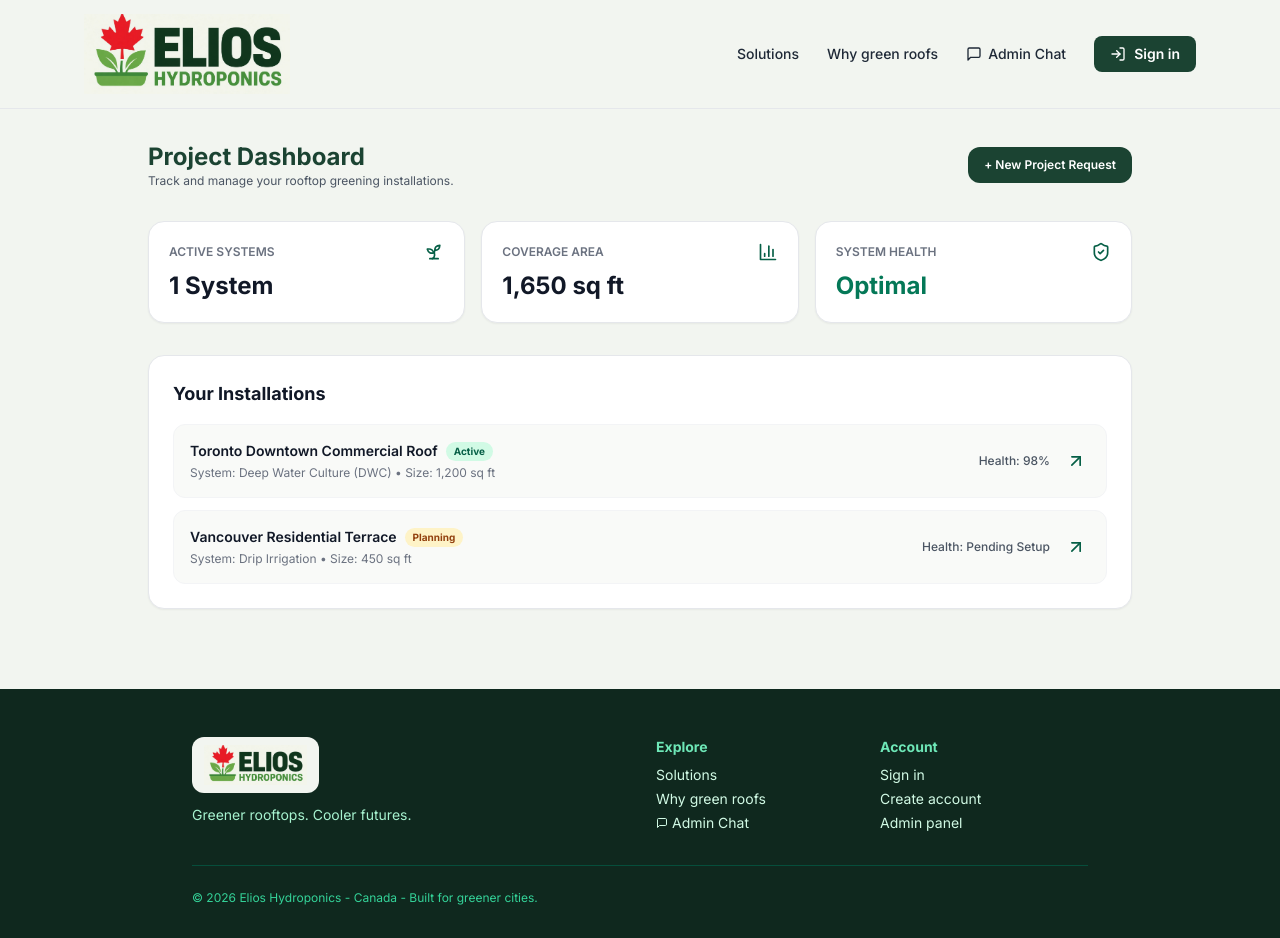
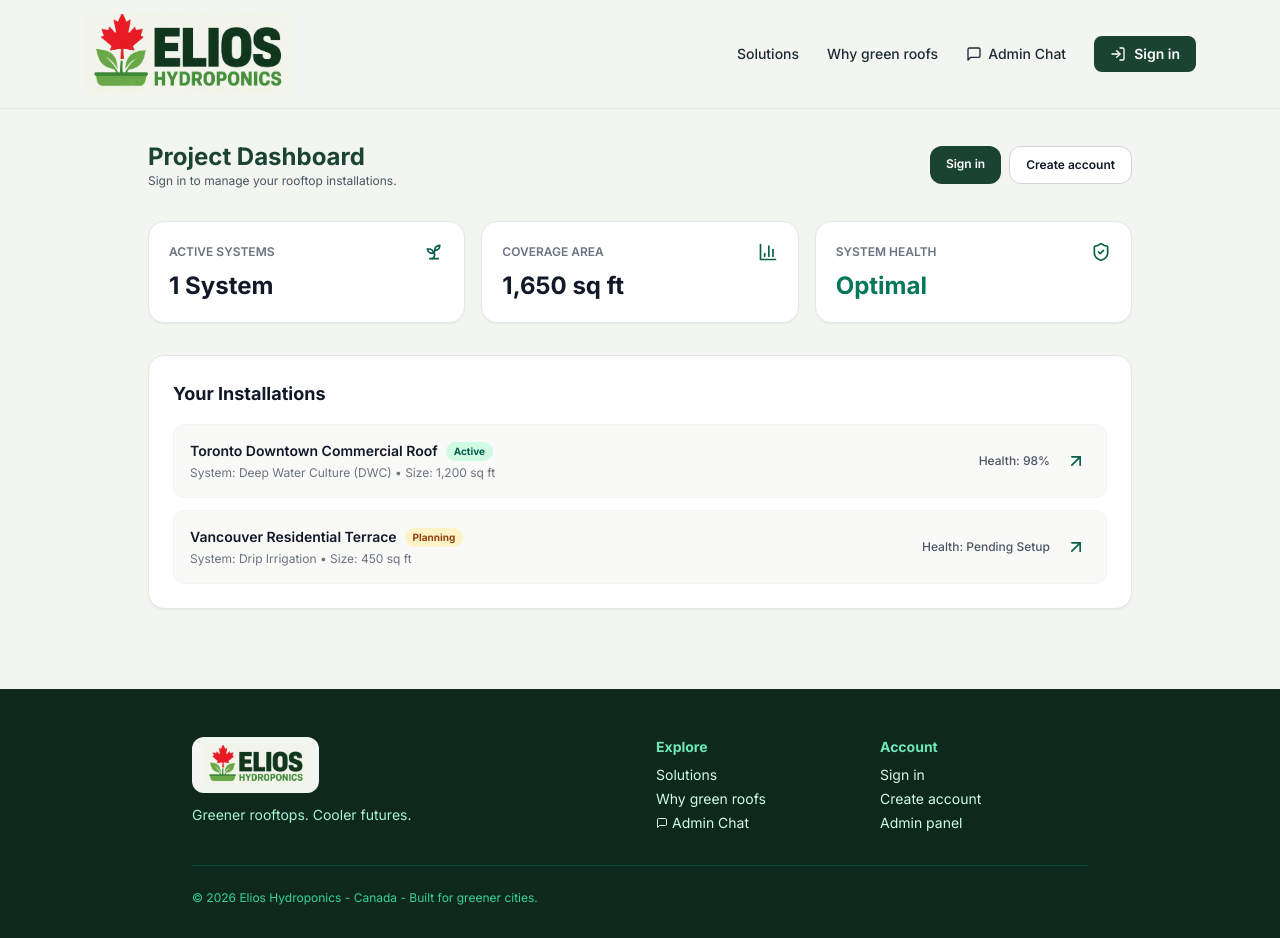
Before and after one commit to DaddyG-commits/Elios-Hydroponics, a Next.js app: page /dashboard in a window 1280 px wide. Built offline with nearby package versions, Linux system fonts and the light colour scheme.

Commit message:
Dashboard session profile + Settings link

```diff
--- a/src/app/dashboard/page.tsx
+++ b/src/app/dashboard/page.tsx
@@ -1,10 +1,28 @@
 'use client'
 
+import { useEffect, useState } from 'react'
+import Link from 'next/link'
+import { useRouter } from 'next/navigation'
 import Navbar from '@/components/Navbar'
 import Footer from '@/components/Footer'
-import { Sprout, BarChart3, ShieldCheck, ArrowUpRight } from 'lucide-react'
+import { Sprout, BarChart3, ShieldCheck, ArrowUpRight, Settings, LogOut, User } from 'lucide-react'
+import { clearSession, getSession, type SessionUser } from '@/lib/user-auth'
 
 export default function DashboardPage() {
+  const router = useRouter()
+  const [user, setUser] = useState<SessionUser | null>(null)
+  const [ready, setReady] = useState(false)
+
+  useEffect(() => {
+    setUser(getSession())
+    setReady(true)
+  }, [])
+
+  const logout = () => {
+    clearSession()
+    router.push('/login')
+  }
+
   const projects = [
     {
       id: '1',
@@ -24,23 +42,92 @@ export default function DashboardPage() {
     },
   ]
 
+  if (!ready) {
+    return (
+      <div className="min-h-screen bg-[#f2f5f0] flex flex-col">
+        <Navbar />
+        <main className="flex-1 max-w-5xl mx-auto px-5 py-8 w-full">
+          <p className="text-sm text-gray-500">Loading…</p>
+        </main>
+        <Footer />
+      </div>
+    )
+  }
+
   return (
     <div className="min-h-screen bg-[#f2f5f0] text-gray-900 flex flex-col">
       <Navbar />
 
       <main className="flex-1 max-w-5xl mx-auto px-5 py-8 w-full space-y-8">
-        {/* Header */}
         <div className="flex flex-col sm:flex-row justify-between items-start sm:items-center gap-4">
           <div>
             <h1 className="text-2xl font-bold text-[#1b4332]">Project Dashboard</h1>
-            <p className="text-xs text-gray-600">Track and manage your rooftop greening installations.</p>
+            <p className="text-xs text-gray-600">
+              {user ? `Welcome, ${user.name}` : 'Sign in to manage your rooftop installations.'}
+            </p>
           </div>
-          <button className="bg-[#1b4332] text-white text-xs px-4 py-2.5 rounded-xl font-semibold hover:bg-emerald-900 transition">
-            + New Project Request
-          </button>
+          <div className="flex flex-wrap gap-2">
+            {user ? (
+              <>
+                <Link
+                  href="/dashboard/settings"
+                  className="inline-flex items-center gap-1.5 border border-gray-300 bg-white text-xs px-4 py-2.5 rounded-xl font-semibold hover:bg-gray-50"
+                >
+                  <Settings className="w-4 h-4" /> Settings
+                </Link>
+                <button
+                  onClick={logout}
+                  className="inline-flex items-center gap-1.5 border border-gray-300 bg-white text-xs px-4 py-2.5 rounded-xl font-semibold hover:bg-gray-50"
+                >
+                  <LogOut className="w-4 h-4" /> Log out
+                </button>
+              </>
+            ) : (
+              <>
+                <Link href="/login" className="bg-[#1b4332] text-white text-xs px-4 py-2.5 rounded-xl font-semibold">
+                  Sign in
+                </Link>
+                <Link href="/register" className="border border-gray-300 bg-white text-xs px-4 py-2.5 rounded-xl font-semibold">
+                  Create account
+                </Link>
+              </>
+            )}
+          </div>
         </div>
 
-        {/* Stats Summary */}
+        {user && (
+          <div className="bg-white border border-gray-200 rounded-2xl shadow-sm p-5 space-y-3">
+            <h2 className="font-semibold text-sm inline-flex items-center gap-2 text-[#1b4332]">
+              <User className="w-4 h-4" /> Your profile
+            </h2>
+            <dl className="grid sm:grid-cols-2 gap-3 text-sm">
+              <div>
+                <dt className="text-gray-500 text-xs">Name</dt>
+                <dd className="font-medium">{user.name}</dd>
+              </div>
+              <div>
+                <dt className="text-gray-500 text-xs">Email</dt>
+                <dd className="font-medium break-all">{user.email}</dd>
+              </div>
+              <div>
+                <dt className="text-gray-500 text-xs">Phone (Canada)</dt>
+                <dd className="font-medium">🇨🇦 {user.phone}</dd>
+              </div>
+              <div>
+                <dt className="text-gray-500 text-xs">Address</dt>
+                <dd className="font-medium">
+                  {user.address}
+                  <br />
+                  {user.city}, {user.region} {user.postalCode}
+                </dd>
+              </div>
+            </dl>
+            <Link href="/dashboard/settings" className="text-xs font-semibold text-emerald-800 underline">
+              Update your information →
+            </Link>
+          </div>
+        )}
+
         <div className="grid grid-cols-1 sm:grid-cols-3 gap-4">
           <div className="bg-white border border-gray-200 p-5 rounded-2xl shadow-sm space-y-2">
             <div className="flex items-center justify-between text-emerald-800">
@@ -67,7 +154,6 @@ export default function DashboardPage() {
           </div>
         </div>
 
-        {/* Project List */}
         <div className="bg-white border border-gray-200 rounded-2xl shadow-sm p-6 space-y-4">
           <h2 className="text-lg font-bold text-gray-900">Your Installations</h2>
 
```
